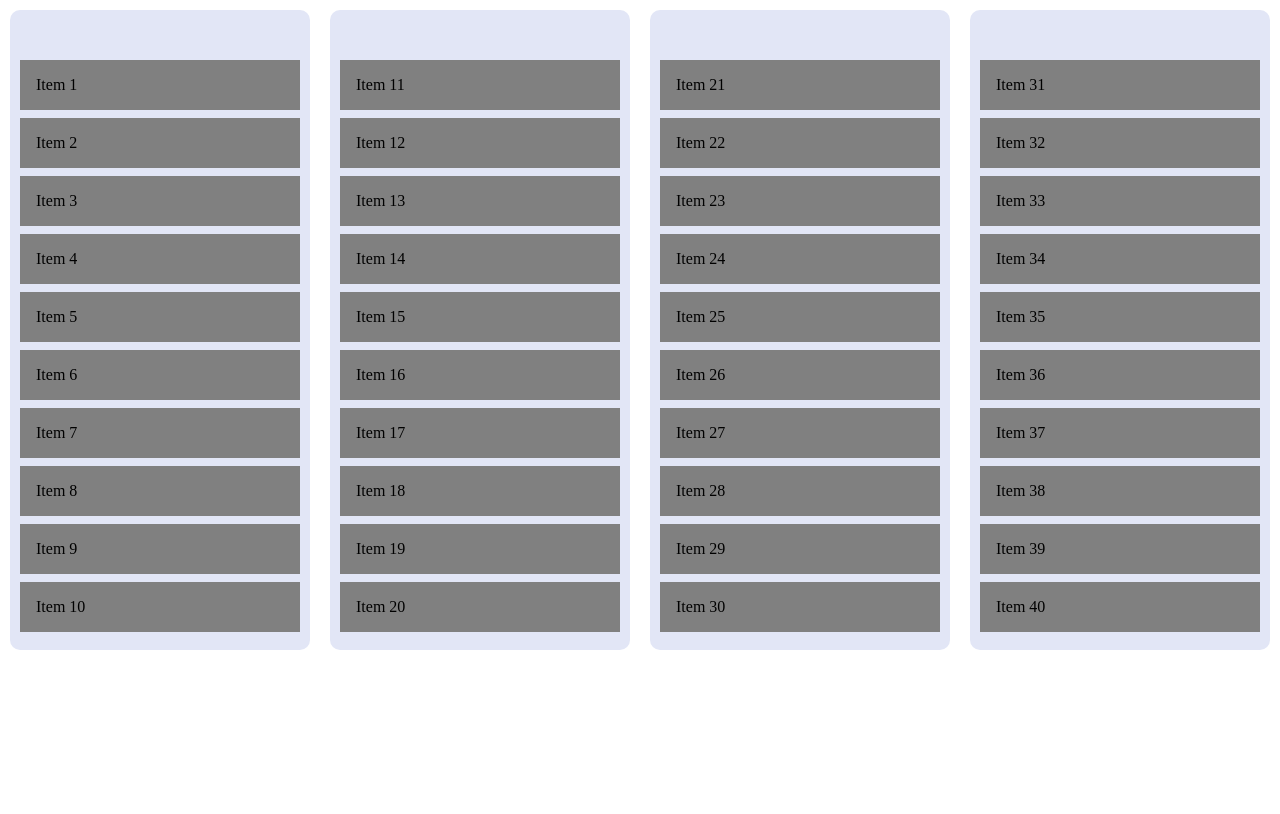
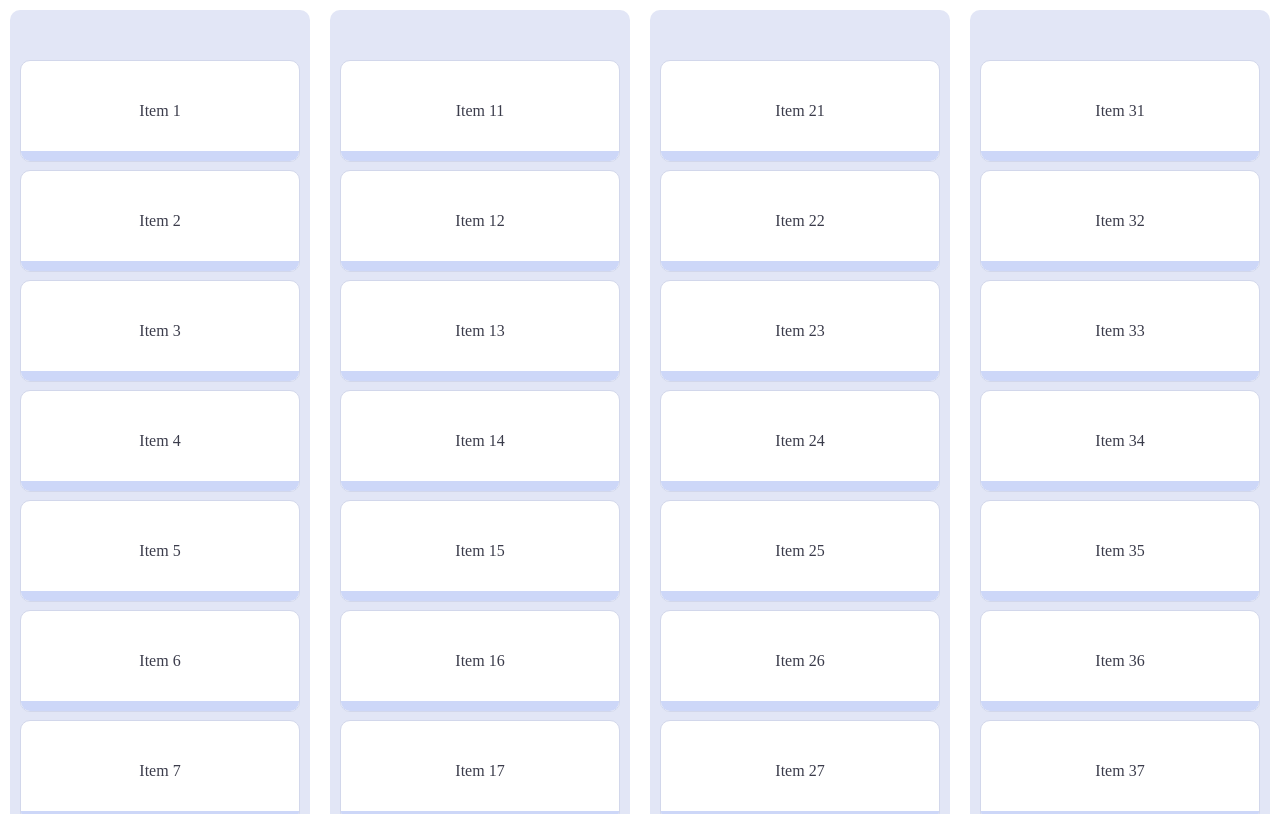
Before and after one commit to DearYuto/dnd, a React app: page / in a window 1280 px wide. Shown: the top 814 px of the page. Built offline with nearby package versions, Linux system fonts and the light colour scheme.

Commit message:
feat: 클릭한 아이템 색상 변경

```diff
--- a/src/components/Column.tsx
+++ b/src/components/Column.tsx
@@ -1,9 +1,10 @@
+import { useCallback, useEffect, useState } from 'react';
 import styled from 'styled-components';
 import { Droppable, Id } from 'react-beautiful-dnd';
 
 import type { Column } from '@/types/column';
+
 import Item from './Item';
-import { useState } from 'react';
 
 type Props = {
   column: Column;
@@ -13,6 +14,20 @@ type Props = {
 const Column = ({ droppableId, column }: Props) => {
   const [selectedItemIds, setSelectedItemIds] = useState<Id[]>([]);
 
+  // TODO 배경 눌렀을 때 전체 선택 해제
+  useEffect(() => {
+    const handleClick = (e: MouseEvent) => {
+      if (e.currentTarget !== e.target) return;
+
+      setSelectedItemIds(() => []);
+    };
+
+    window.addEventListener('click', handleClick);
+
+    return () => {
+      window.removeEventListener('click', handleClick);
+    };
+  }, []);
   const onClick = (item: Item) => () => {
     setSelectedItemIds((prevIds) => {
       if (prevIds.includes(item.id)) {
@@ -23,6 +38,13 @@ const Column = ({ droppableId, column }: Props) => {
     });
   };
 
+  // TODO 선택된 아이템이 여러개 인 경우, 선택하지 않은 아이템을 이동하려고 하면 이동 불가하게 처리하기
+  const isDragDisabled = (item: Item) => {
+    return selectedItemIds.length > 1 && !selectedItemIds.includes(item.id);
+  };
+
+  console.log(selectedItemIds);
+
   return (
     <Droppable droppableId={`column${droppableId}`}>
       {(provided, snapshot) => (
@@ -32,7 +54,14 @@ const Column = ({ droppableId, column }: Props) => {
           ref={provided.innerRef}
         >
           {column.map((item, index) => (
-            <Item onClick={onClick} item={item} index={index} key={item.id} />
+            <Item
+              onClick={onClick}
+              isSelected={selectedItemIds.includes(item.id)}
+              isDragDisabled={isDragDisabled}
+              item={item}
+              index={index}
+              key={item.id}
+            />
           ))}
           {provided.placeholder}
         </ListContainer>
--- a/src/components/DragAndDropBoard.tsx
+++ b/src/components/DragAndDropBoard.tsx
@@ -2,6 +2,7 @@ import { DragDropContext } from 'react-beautiful-dnd';
 
 import { useDragAndDrop } from '@/hooks/useDragAndDrop';
 import Column from './Column';
+import styled from 'styled-components';
 
 const DragAndDropBoard = () => {
   const { columns, onDragEnd } = useDragAndDrop();
@@ -9,14 +10,19 @@ const DragAndDropBoard = () => {
   return (
     <>
       <DragDropContext onDragEnd={onDragEnd}>
-        <section style={{ display: 'flex' }}>
+        <Section>
           {columns.map((column, index) => {
             return <Column column={column} key={index} droppableId={index} />;
           })}
-        </section>
+        </Section>
       </DragDropContext>
     </>
   );
 };
 
 export default DragAndDropBoard;
+
+const Section = styled.section`
+  display: flex;
+  justify-content: center;
+`;
--- a/src/components/Item.tsx
+++ b/src/components/Item.tsx
@@ -1,30 +1,82 @@
-import { Draggable } from 'react-beautiful-dnd';
-import { getItemStyle } from '@/styles/getItemStyle';
+import { Draggable, DraggingState, NotDraggingStyle } from 'react-beautiful-dnd';
 import { Item } from '@/types/item';
+import styled from 'styled-components';
+import { GRID } from '@/constants/style';
 
 type Props = {
   item: Item;
   index: number;
+  isSelected: boolean;
+  onClick: (item: Item) => () => void;
+  isDragDisabled: (item: Item) => boolean;
 };
 
-const Item = ({ item, index }: Props) => {
+const Item = ({ item, index, onClick, isSelected, isDragDisabled }: Props) => {
   return (
-    <Draggable key={item.id} draggableId={item.id} index={index}>
+    <Draggable
+      key={item.id}
+      draggableId={item.id}
+      isDragDisabled={isDragDisabled(item)}
+      index={index}
+    >
       {(provided, snapshot) => (
-        <div
+        <DraggableItem
+          onClick={onClick(item)}
+          $isSelected={isSelected}
+          $isDragging={snapshot.isDragging}
           ref={provided.innerRef}
           {...provided.draggableProps}
           {...provided.dragHandleProps}
-          style={getItemStyle({
-            draggableStyle: provided.draggableProps.style,
-            isDragging: snapshot.isDragging,
-          })}
         >
           {item.content}
-        </div>
+        </DraggableItem>
       )}
     </Draggable>
   );
 };
 
 export default Item;
+
+const DraggableItem = styled.div<{
+  $isDragging: boolean;
+  $isSelected: boolean;
+  draggableStyle?: DraggingState | NotDraggingStyle | undefined | React.CSSProperties;
+}>`
+  position: relative;
+  display: flex;
+  justify-content: center;
+  align-items: center;
+  user-select: none;
+  opacity: ${({ $isDragging }) => ($isDragging ? '0.6' : '1')};
+  border: ${({ $isDragging }) => ($isDragging ? '1px solid #8d9fd9' : '1px solid #d2d7eb')};
+  margin: 0 0 ${GRID}px 0;
+  min-height: 100px;
+  background-color: white;
+  color: #3b3c4b;
+  font-weight: ${({ $isDragging }) => ($isDragging ? 'bold' : 'normal')};
+  text-align: center;
+  cursor: pointer;
+  border-radius: 10px;
+  overflow: hidden;
+  box-shadow: ${({ $isDragging }) => ($isDragging ? '4px 4px 20px #70738050' : 'none')};
+
+  ${({ draggableStyle }) => ({ ...draggableStyle })};
+
+  &::after {
+    content: '';
+    width: 100%;
+    position: absolute;
+    bottom: 0;
+    left: 0;
+    background-color: ${({ $isDragging, $isSelected }) => getItemColor($isDragging, $isSelected)};
+    color: white;
+    padding: 5px;
+  }
+`;
+
+const getItemColor = (isDragging: boolean, isSelected?: boolean): string => {
+  if (isSelected) return '#9dffe2';
+  if (isDragging) return '#8d9fd9';
+
+  return '#cdd7f8';
+};
--- a/src/styles/getListStyle.ts
+++ b/src/styles/getListStyle.ts
@@ -1,7 +1,7 @@
 import { GRID } from '../constants/style';
 
 export const getListStyle = (isDraggingOver: boolean) => ({
-  background: isDraggingOver ? 'lightblue' : 'lightgrey',
+  background: isDraggingOver ? '#c5ddff' : '#ddd',
   padding: GRID,
   width: 250,
 });
```
